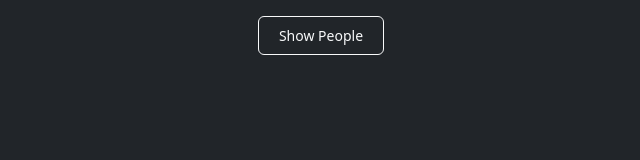
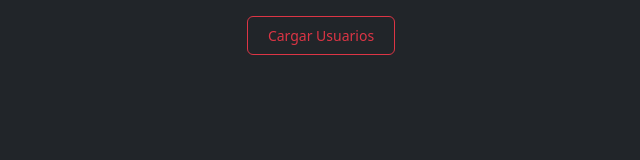
Before and after one commit to Daniel-Iniguez/apiFetch-CragarUsuarios, a plain HTML site: page index.html in a window 1280 px wide. Shown: the whole page, without its empty margins (319-959 px from the left). Drawn offline with nearby package versions, Linux system fonts and the light colour scheme.

Commit message:
cambio en el boton

```diff
--- a/index.html
+++ b/index.html
@@ -13,8 +13,8 @@
 <body class="bg-dark text-light">
     <main>
         <div class="row justify-content-center align-items-center my-3">
-            <button type="button" onclick="buttonClick()" class="btn btn-outline-light"
-                style="width: auto; padding: 8px 20px; font-size: 14px;">Show People</button>
+            <button type="button" onclick="buttonClick()" class="btn btn-outline-danger"
+                style="width: auto; padding: 8px 20px; font-size: 14px;">Cargar Usuarios</button>
         </div>
 
         <section class="loadeer">
```
